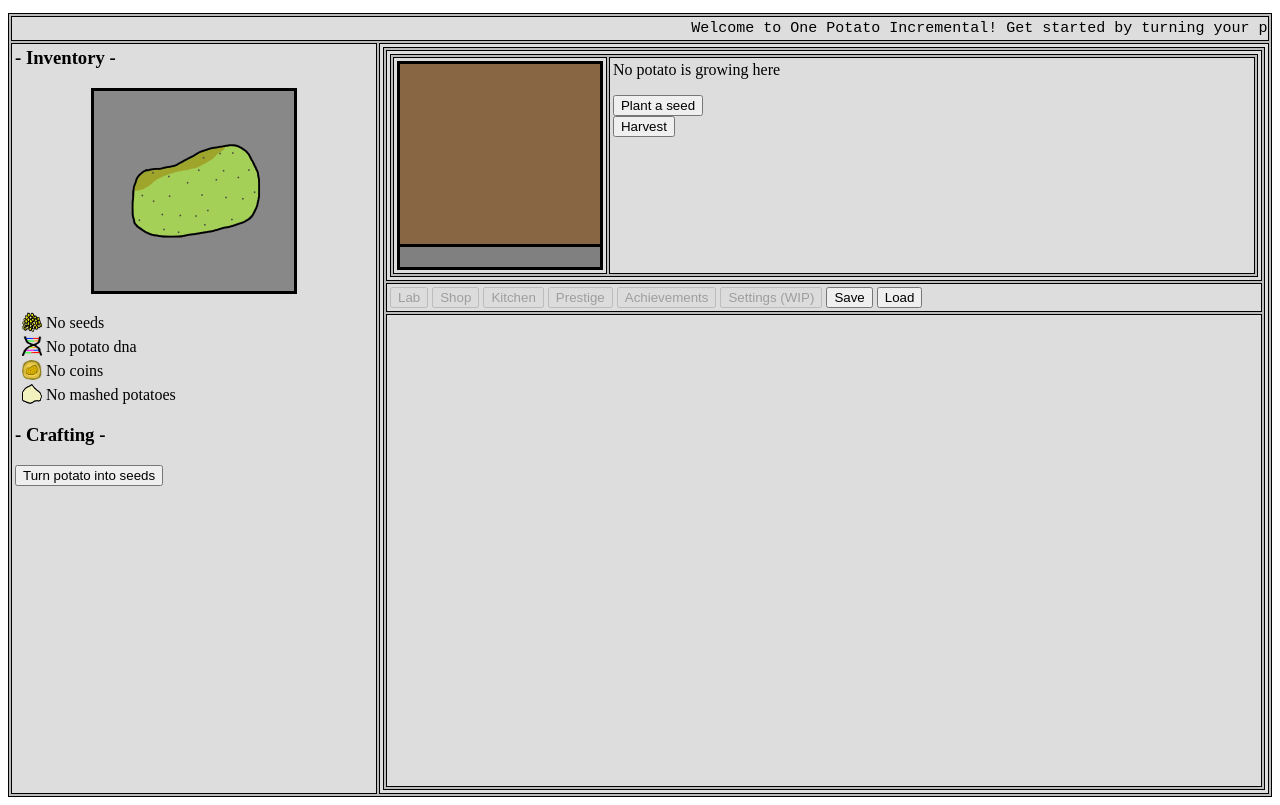
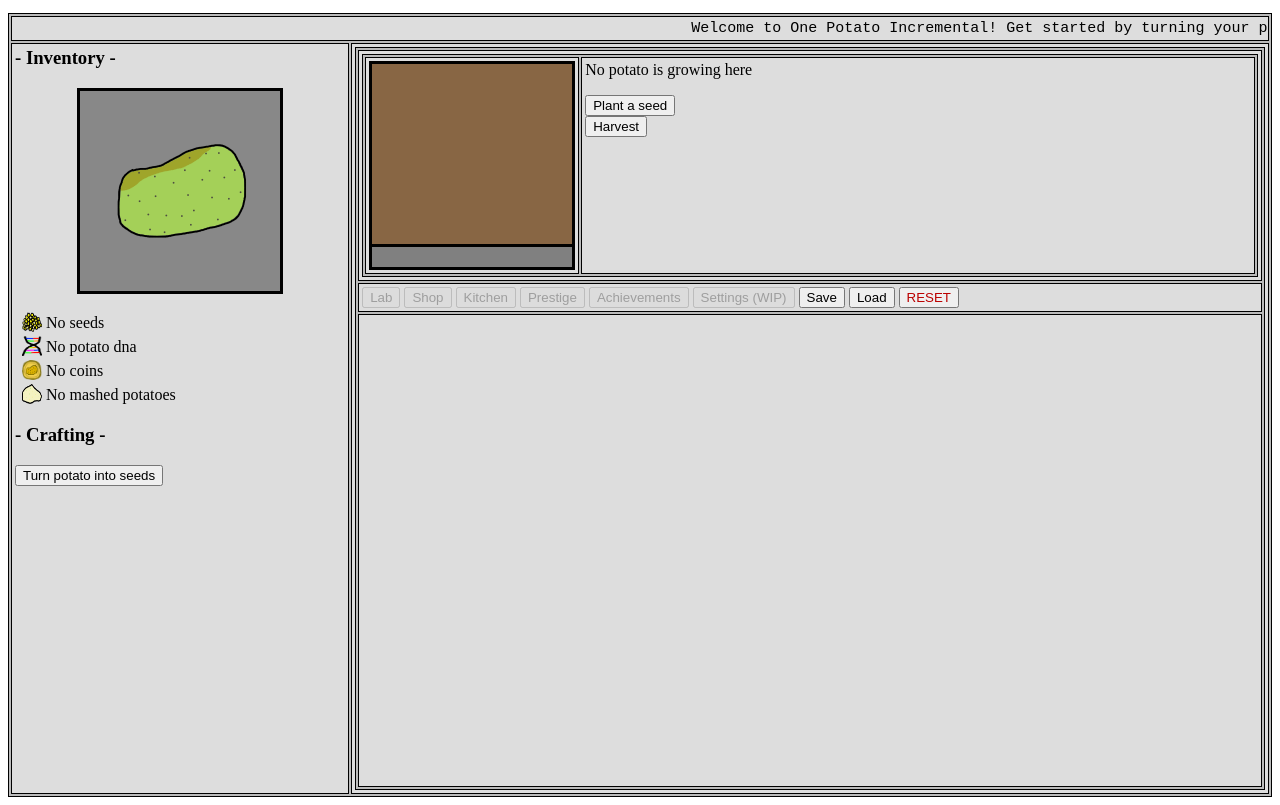
Before and after one commit to ScienceCrafter/one-potato-incremental, a plain HTML site: page index.html in a window 1280 px wide. Shown: the part 32-837 px from the top of the page. Drawn offline with Linux system fonts and the light colour scheme.

Commit message:
v0.2.1 patch
 - eating fries no longer destroys the very concept of money
 - added hard reset button

```diff
--- a/index.html
+++ b/index.html
@@ -112,6 +112,7 @@
         <button disabled>Settings (WIP)</button>
         <button onclick="saveGame()">Save</button>
         <button onclick="loadGame()">Load</button>
+        <button onclick="hardReset()" style="color:#b00;">RESET</button>
         </td>
       </tr>
 
--- a/js/inventory.js
+++ b/js/inventory.js
@@ -146,3 +146,19 @@ function loadGame() {
     document.getElementById("prestige_upgrade_study_req").disabled = "true"
   }
 }
+
+var warning_triggered = false
+
+function hardReset() {
+  if (warning_triggered == false) {
+    alert("Are you sure you want to reset EVERYTHING? (Press reset button again within the next 5 seconds)")
+    warning_triggered = true
+    setTimeout(function(){warning_triggered=false}, 4500)
+    return
+  }
+  document.getElementById("harvest_auto").checked = false;
+  document.getElementById("plant_auto").checked = false;
+  document.getElementById("make_seeds_auto").checked = false;
+  localStorage.setItem("local_game_saved",false)
+  location.reload()
+}
--- a/js/kitchen.js
+++ b/js/kitchen.js
@@ -2,7 +2,7 @@
 var food_type
 var auto_food_selected = ""
 var food_tier = 0
-var fry_bonus = []
+var fry_bonus = [0,0,0,0,0,0,0,0,0,0,0,0,0,0,0,0]
 
 function makeBakedPotato() {
   if (have_potato == false || seeds == 0) {
```
